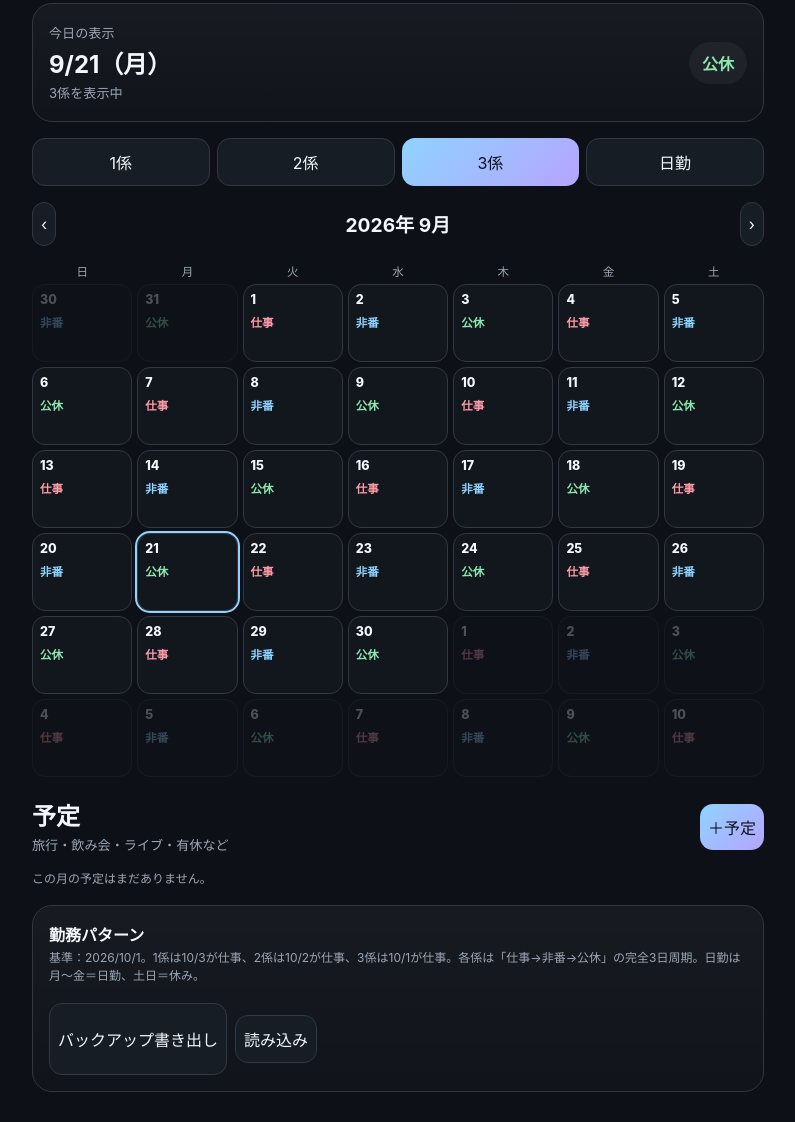
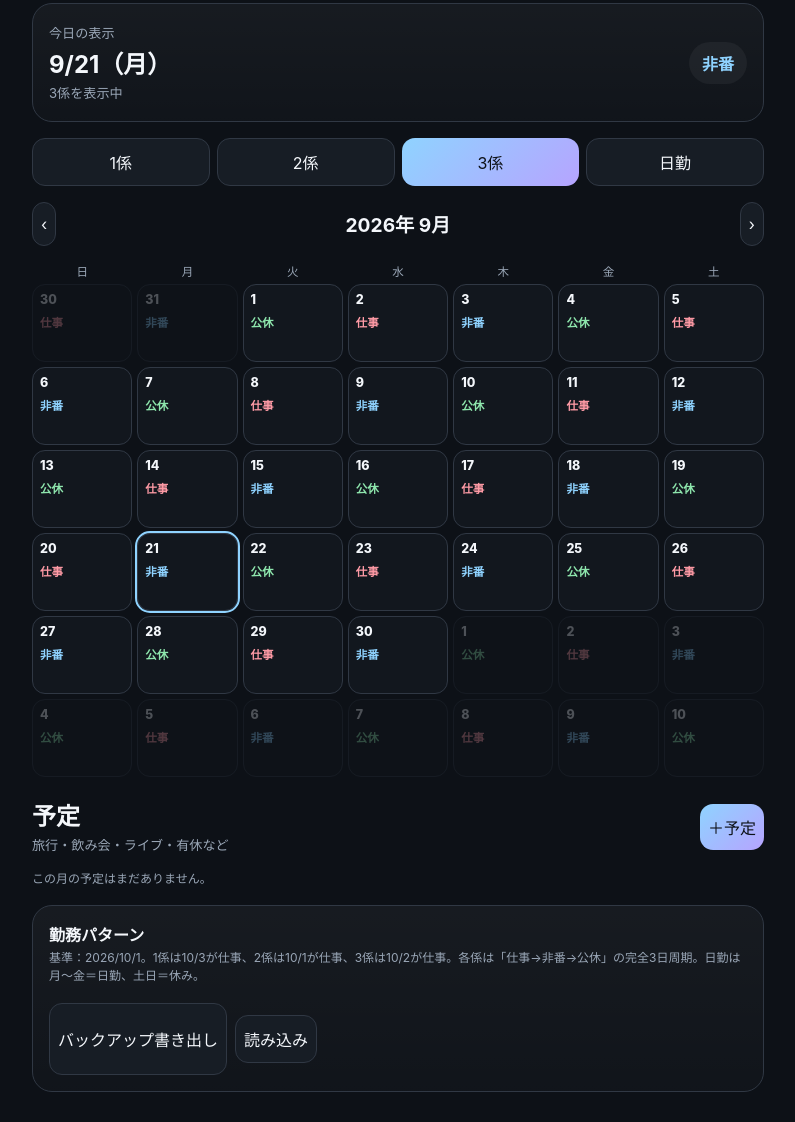
Before and after one commit to 9zszk4mfdt-sudo/-gaibuzuke-toushi-nou, a plain HTML site: page kinmu-calendar.html in a window 1280 px wide. Shown: the part 114-1236 px from the top of the page, without its empty margins (242-1037 px from the left). Drawn offline with Linux system fonts and the light colour scheme.

Commit message:
Add files via upload

```diff
--- a/kinmu-calendar.html
+++ b/kinmu-calendar.html
@@ -42,7 +42,7 @@
 
 <section class="card">
 <strong>勤務パターン</strong>
-<p class="note">基準：2026/10/1。1係は10/3が仕事、2係は10/2が仕事、3係は10/1が仕事。各係は「仕事→非番→公休」の完全3日周期。日勤は月〜金＝日勤、土日＝休み。</p>
+<p class="note">基準：2026/10/1。1係は10/3が仕事、2係は10/1が仕事、3係は10/2が仕事。各係は「仕事→非番→公休」の完全3日周期。日勤は月〜金＝日勤、土日＝休み。</p>
 <div class="backup"><button class="secondary" id="exportBtn">バックアップ書き出し</button><label class="secondary">読み込み<input hidden type="file" accept="application/json" id="importFile"></label></div>
 </section>
 </div>
@@ -64,7 +64,7 @@
 function daysDiff(a,b){let x=Date.UTC(a.getFullYear(),a.getMonth(),a.getDate()),y=Date.UTC(b.getFullYear(),b.getMonth(),b.getDate());return Math.round((x-y)/86400000)}
 function shift(d,v=view){
  if(v==="日勤") return [0,6].includes(d.getDay())?"休み":"日勤";
- const workDay={"1係":new Date(2026,9,3),"2係":new Date(2026,9,2),"3係":new Date(2026,9,1)}[v];
+ const workDay={"1係":new Date(2026,9,3),"2係":new Date(2026,9,1),"3係":new Date(2026,9,2)}[v];
  const m=((daysDiff(d,workDay)%3)+3)%3; return ["仕事","非番","公休"][m];
 }
 function cls(s){return {"仕事":"work","非番":"offafter","公休":"holiday","日勤":"daywork","休み":"weekend"}[s]||""}
```
